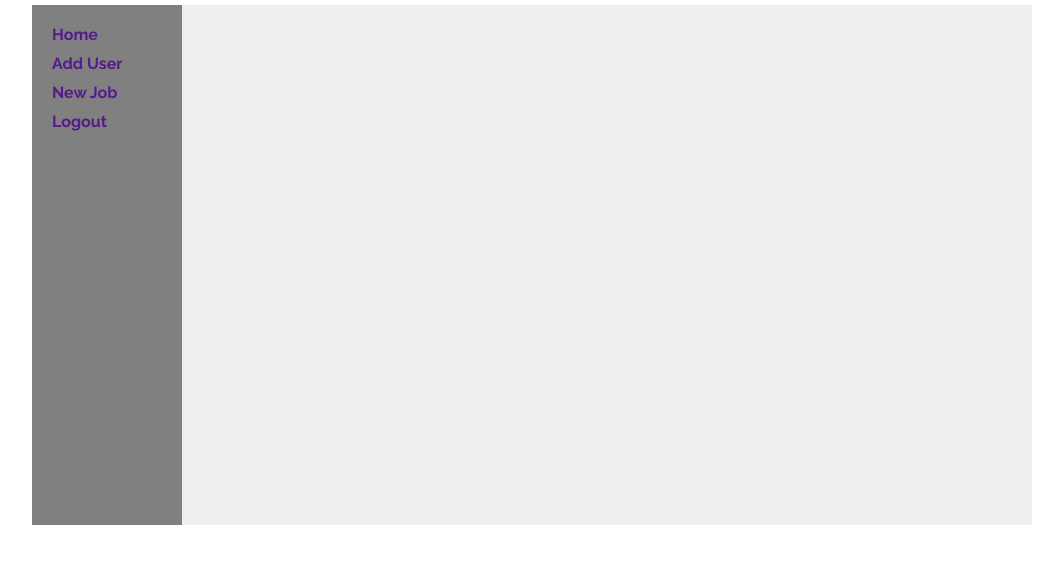
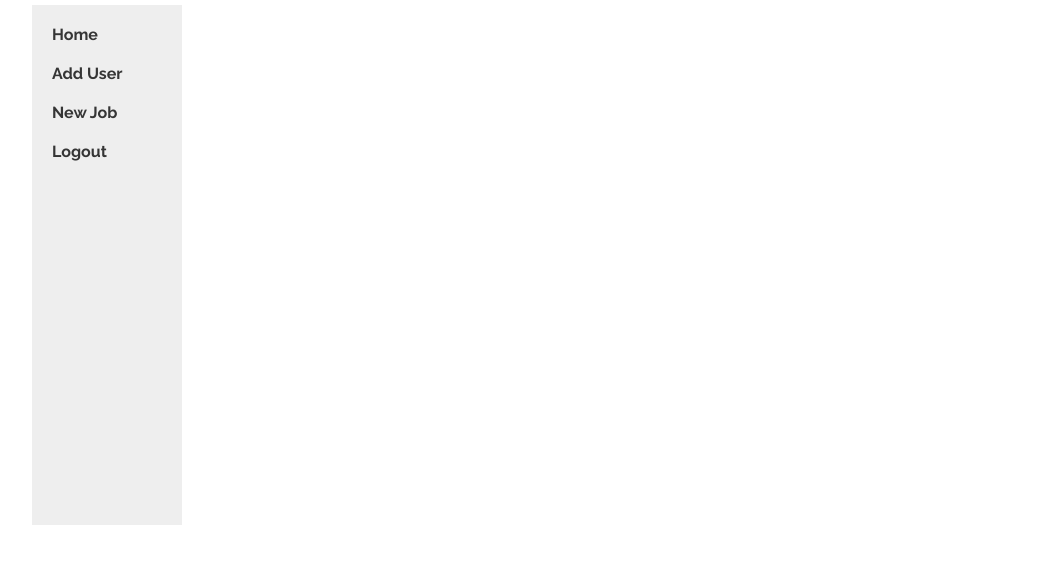
Before and after one commit to LindsayPink/info2180-project3, a PHP site: page / in a window 1280 px wide. Shown: the part 77-641 px from the top of the page, without its empty margins (108-1171 px from the left). Run offline with PHP 8.4, Linux system fonts and the light colour scheme; some libraries are stand-ins or nearby versions.

Commit message:
background colours in #contain and navigation layout

```diff
--- a/style.css
+++ b/style.css
@@ -26,21 +26,21 @@
 #nav {
     float: left;
     width: 15%;
-    background-color: gray;
+    background-color: #eeeeee;
     padding-top: 20px;
 }
 
 #nav a {
     display: block;
     padding-left: 20px;
-    padding-bottom: 10px;
+    padding-bottom: 20px;
     text-decoration: none;
+    color: #353535;
 }
 
 #main {
     float: right;
     width: 85%;
-    background-color: #eeeeee;
 }
 
 /*
```
